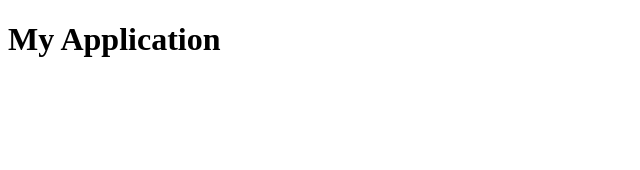
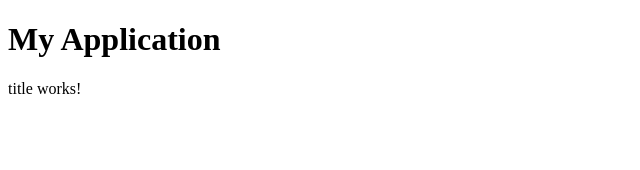
Before and after one commit to relicote/Bootcamp, an Angular app in the folder Angular/life-circle/: page / in a window 1280 px wide. Shown: the top 170 px of the page, without its empty margins (0-640 px from the left). Built offline with nearby package versions, Linux system fonts and the light colour scheme.

Commit message:
Update app.component.html

```diff
--- a/Angular/life-circle/src/app/app.component.html
+++ b/Angular/life-circle/src/app/app.component.html
@@ -1,3 +1,5 @@
 <h1>My Application</h1>
 
+
+<app-title></app-title>
 <router-outlet></router-outlet>
```
